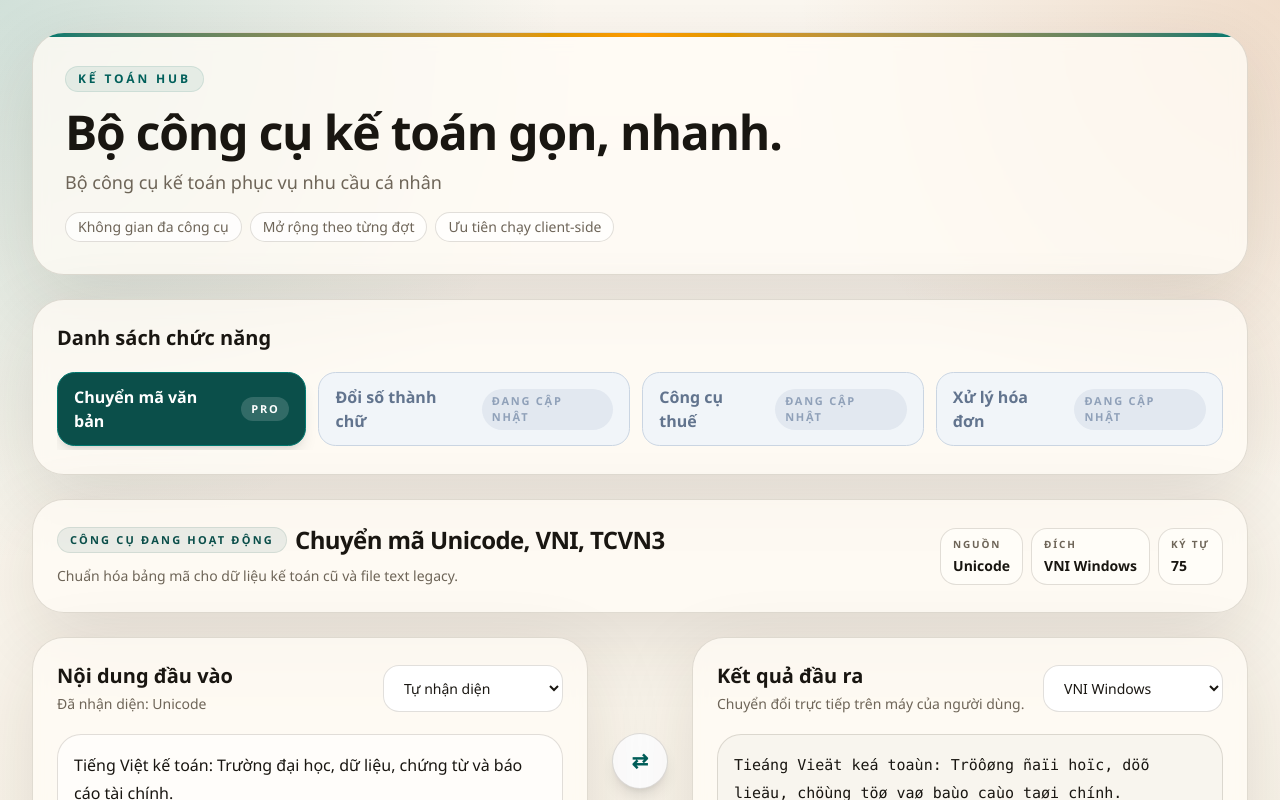
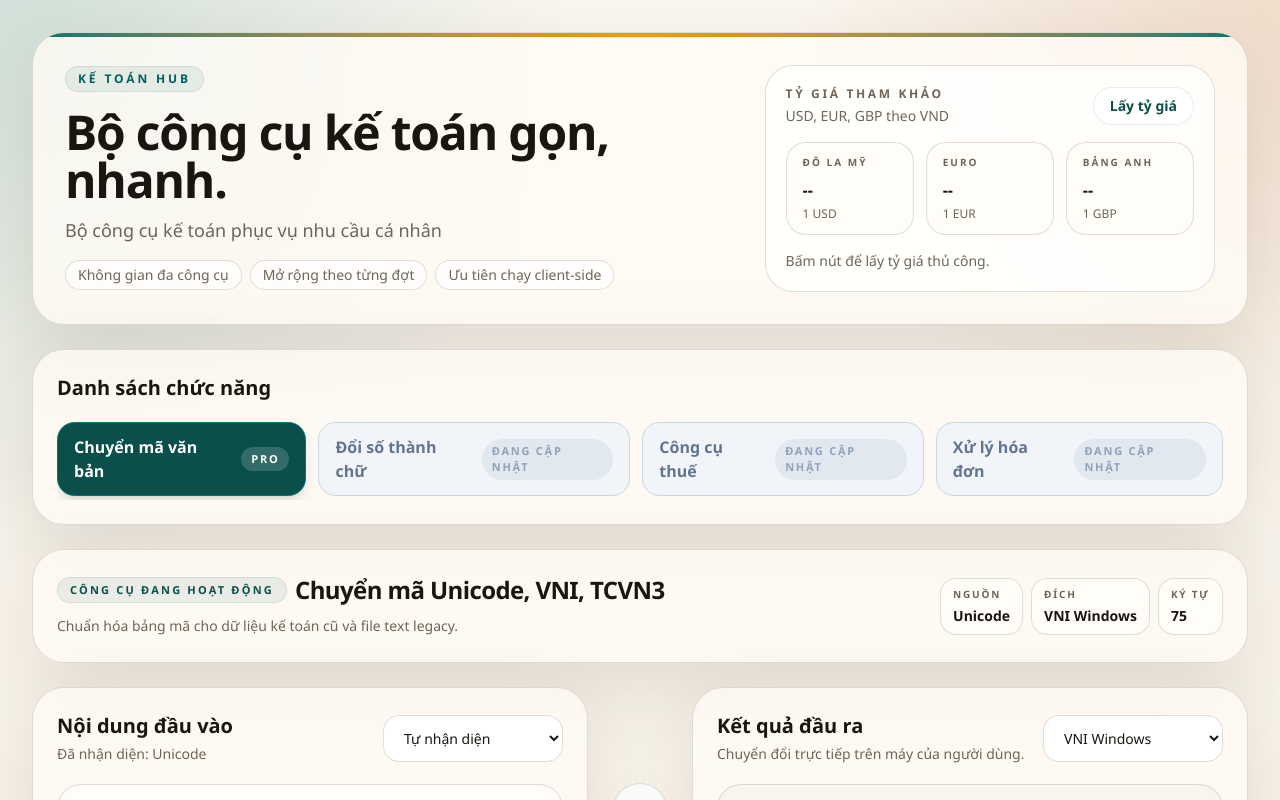
Before and after one commit to dungds/AccoutantHub, a Next.js app: page / in a window 1280 px wide. Shown: the top 800 px of the page. Built offline with nearby package versions, Linux system fonts and the light colour scheme.

Commit message:
rate price"

```diff
--- a/app/page.tsx
+++ b/app/page.tsx
@@ -40,16 +40,75 @@ const tools: ToolDefinition[] = [
   },
 ];
 
+type ExchangeRatesState = {
+  asOf: string;
+  rates: {
+    USD: number;
+    EUR: number;
+    GBP: number;
+  };
+};
+
 export default function HomePage() {
   const [activeToolId, setActiveToolId] = useState<ToolId>("encoding");
+  const [exchangeRates, setExchangeRates] = useState<ExchangeRatesState | null>(null);
+  const [exchangeRatesLoading, setExchangeRatesLoading] = useState(false);
+  const [exchangeRatesError, setExchangeRatesError] = useState<string | null>(null);
 
   const activeTool = tools.find((tool) => tool.id === activeToolId) ?? tools[0];
+
+  const handleFetchExchangeRates = async () => {
+    try {
+      setExchangeRatesLoading(true);
+      setExchangeRatesError(null);
+
+      const response = await fetch(
+        "https://api.frankfurter.dev/v2/rates?base=VND&quotes=USD,EUR,GBP",
+      );
+
+      if (!response.ok) {
+        throw new Error("Không lấy được dữ liệu tỷ giá.");
+      }
+
+      const data = (await response.json()) as Array<{
+        date: string;
+        base: string;
+        quote: "USD" | "EUR" | "GBP";
+        rate: number;
+      }>;
+
+      const usd = data.find((item) => item.quote === "USD")?.rate;
+      const eur = data.find((item) => item.quote === "EUR")?.rate;
+      const gbp = data.find((item) => item.quote === "GBP")?.rate;
+      const asOf = data[0]?.date;
+
+      if (!asOf || !usd || !eur || !gbp) {
+        throw new Error("Dữ liệu tỷ giá không đầy đủ.");
+      }
+
+      setExchangeRates({
+        asOf,
+        rates: {
+          USD: 1 / usd,
+          EUR: 1 / eur,
+          GBP: 1 / gbp,
+        },
+      });
+    } catch (error) {
+      setExchangeRatesError(
+        error instanceof Error ? error.message : "Đã có lỗi khi lấy tỷ giá.",
+      );
+    } finally {
+      setExchangeRatesLoading(false);
+    }
+  };
 
   return (
     <main className="relative overflow-hidden px-4 py-8 sm:px-6 lg:px-8">
       <div className="mx-auto flex min-h-[calc(100vh-4rem)] max-w-7xl flex-col gap-6">
         <section className="relative overflow-hidden rounded-[2rem] border border-[var(--line)] bg-[var(--card)] p-6 shadow-[var(--shadow)] backdrop-blur sm:p-8">
           <div className="absolute inset-x-0 top-0 h-1 bg-gradient-to-r from-teal-700 via-amber-500 to-teal-700" />
+          <div className="grid gap-6 lg:grid-cols-[1.2fr_0.8fr] lg:items-start">
             <div className="space-y-4">
               <span className="inline-flex items-center rounded-full border border-teal-800/10 bg-teal-800/8 px-3 py-1 text-xs font-semibold uppercase tracking-[0.24em] text-teal-800">
                 Kế toán Hub
@@ -73,6 +132,42 @@ export default function HomePage() {
                   Ưu tiên chạy client-side
                 </span>
               </div>
+            </div>
+
+            <aside className="rounded-[1.75rem] border border-[var(--line)] bg-white/72 p-5">
+              <div className="flex items-center justify-between gap-3">
+                <div>
+                  <div className="text-xs font-semibold uppercase tracking-[0.22em] text-[var(--muted)]">
+                    Tỷ giá tham khảo
+                  </div>
+                  <p className="mt-1 text-sm text-[var(--muted)]">USD, EUR, GBP theo VND</p>
+                </div>
+                <button
+                  type="button"
+                  onClick={handleFetchExchangeRates}
+                  className="inline-flex items-center justify-center rounded-full border border-teal-900/10 bg-white px-4 py-2 text-sm font-semibold text-teal-900 transition hover:-translate-y-0.5 hover:bg-teal-50"
+                  disabled={exchangeRatesLoading}
+                >
+                  {exchangeRatesLoading ? "Đang lấy..." : "Lấy tỷ giá"}
+                </button>
+              </div>
+
+              <div className="mt-4 grid gap-3 sm:grid-cols-3 lg:grid-cols-1 xl:grid-cols-3">
+                <RateStat label="Đô la Mỹ" code="USD" value={exchangeRates?.rates.USD ?? null} />
+                <RateStat label="Euro" code="EUR" value={exchangeRates?.rates.EUR ?? null} />
+                <RateStat label="Bảng Anh" code="GBP" value={exchangeRates?.rates.GBP ?? null} />
+              </div>
+
+              <div className="mt-4 text-sm text-[var(--muted)]">
+                {exchangeRatesError ? (
+                  <p>{exchangeRatesError}</p>
+                ) : exchangeRates ? (
+                  <p>Dữ liệu ngày {exchangeRates.asOf} từ Frankfurter.</p>
+                ) : (
+                  <p>Bấm nút để lấy tỷ giá thủ công.</p>
+                )}
+              </div>
+            </aside>
           </div>
         </section>
 
@@ -143,6 +238,34 @@ export default function HomePage() {
   );
 }
 
+function RateStat({
+  label,
+  code,
+  value,
+}: {
+  label: string;
+  code: string;
+  value: number | null;
+}) {
+  return (
+    <div className="rounded-[1.25rem] border border-[var(--line)] bg-[#fffdf8] px-4 py-3">
+      <div className="text-[10px] font-semibold uppercase tracking-[0.2em] text-[var(--muted)]">
+        {label}
+      </div>
+      <div className="mt-2 text-base font-semibold text-[var(--foreground)]">
+        {value ? formatVndRate(value) : "--"}
+      </div>
+      <div className="mt-1 text-xs text-[var(--muted)]">1 {code}</div>
+    </div>
+  );
+}
+
+function formatVndRate(value: number) {
+  return `${new Intl.NumberFormat("vi-VN", {
+    maximumFractionDigits: 0,
+  }).format(value)} VND`;
+}
+
 function ComingSoonPanel({ tool }: { tool: ToolDefinition }) {
   return (
     <section className="rounded-[2rem] border border-[var(--line)] bg-[var(--card)] p-6 shadow-[var(--shadow)] backdrop-blur sm:p-8">
```
Lines whose indentation alone changed are shown as unchanged.
